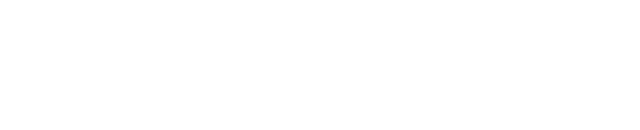
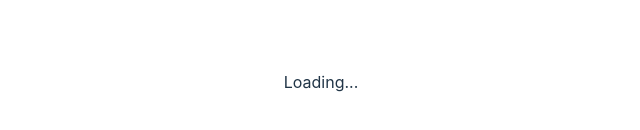
Before and after one commit to potatoluvr/Group-16-Project, a React (Vite) app: page / in a window 1280 px wide. Shown: the part 318-448 px from the top of the page, without its empty margins (319-959 px from the left). Built offline with nearby package versions, Linux system fonts and the light colour scheme.

Commit message:
Update App.jsx

```diff
--- a/src/App.jsx
+++ b/src/App.jsx
@@ -8,6 +8,7 @@
 import "./components/HeaderStyle.css";
 import VolunteerHisoryPage from "./webpages/VolunteerHisoryPage";
 import UserProfile from "./webpages/UserProfile";
+import Header from "./components/Header";
 import { useState, useEffect } from "react";
 
 function App() {
@@ -18,9 +19,13 @@
     setRole(storedRole);
   }, []);
 
+  if (role === null) {
+    return <p>Loading...</p>;  // ✅ Show loading instead of blank
+  }
+
   return (
     <Router>
-      {role !== null && (
+      <Header role={role} />  {/* Pass role to Header */}
       <Routes>
         <Route path="/" element={<Login />} />
         <Route path="/sign-up" element={<SignUp />} />
@@ -35,7 +40,6 @@
         <Route path="/user-profile/volunteer-history" element={<VolunteerHisoryPage />} />
         <Route path="*" element={<NotFound />} />
       </Routes>
-      )}
     </Router>
   );
 }
```
Lines whose indentation alone changed are shown as unchanged.
